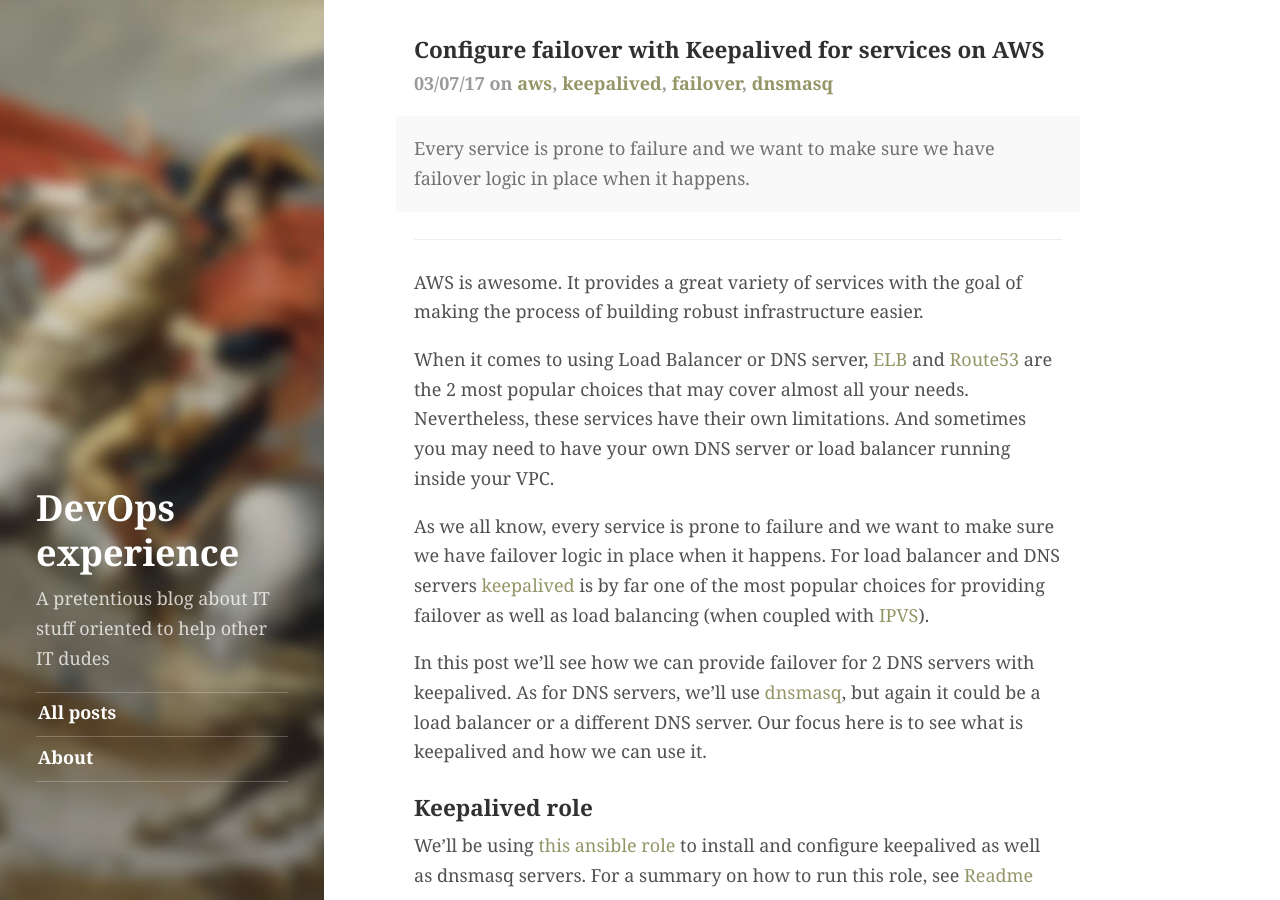
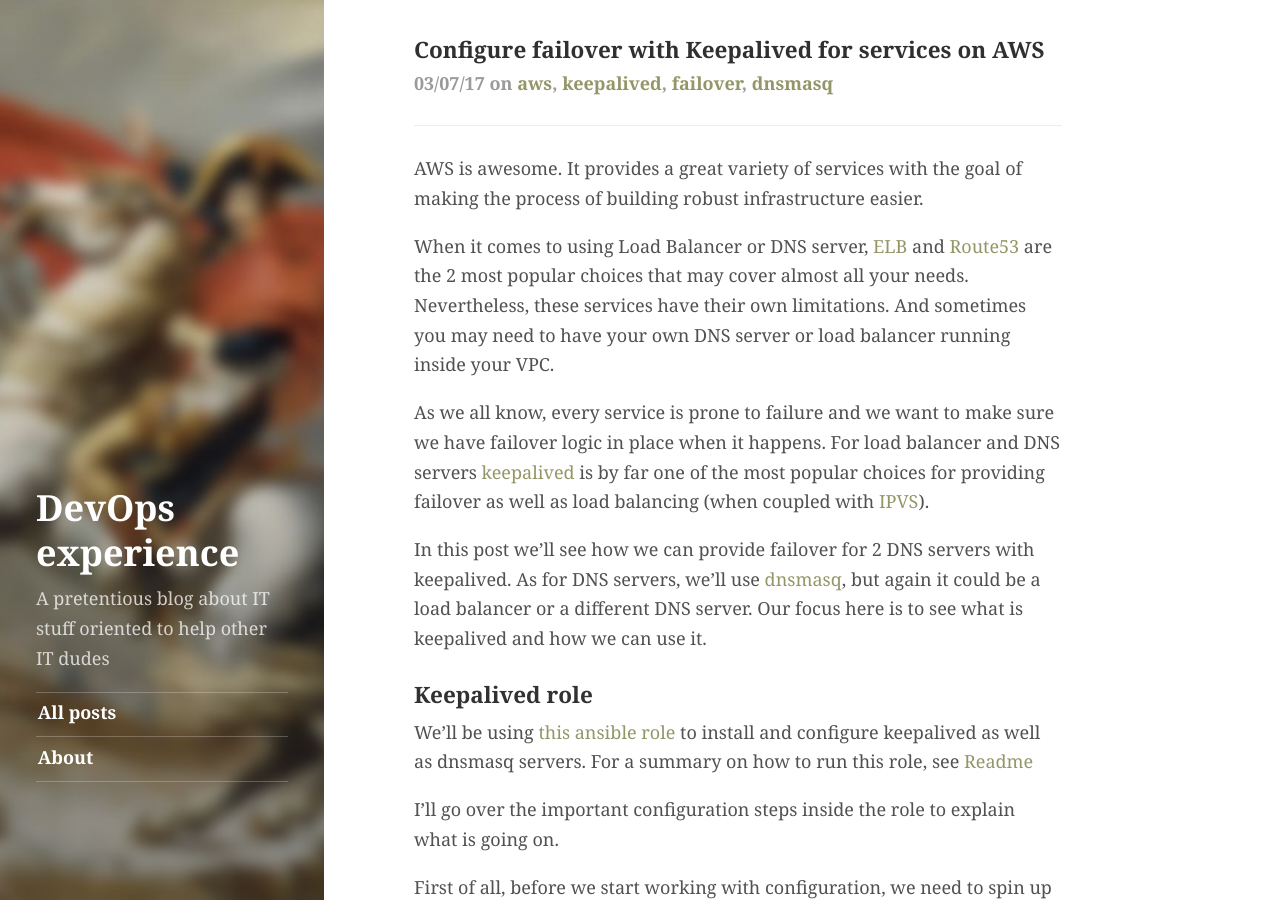
Before and after one commit to Artemmkin/Artemmkin.github.io, a Jekyll site: the page built from _posts/2017-03-07-keepalived-failover-for-dns.md, in a window 1280 px wide and 900 px high. Built offline with Jekyll 4.4.1, drawn with Linux system fonts in a browser that asks for light colours; comment, search, counter and statistics services are not loaded.

Commit message:
Edit keepalived post

```diff
--- a/_posts/2017-03-07-keepalived-failover-for-dns.md
+++ b/_posts/2017-03-07-keepalived-failover-for-dns.md
@@ -2,8 +2,6 @@
 layout: post
 title: Configure failover with Keepalived for services on AWS
 tags: [aws, keepalived, failover, dnsmasq]
-description: >
-  Every service is prone to failure and we want to make sure we have failover logic in place when it happens.
 ---
 AWS is awesome. It provides a great variety of services with the goal of making the process of building robust infrastructure easier.
 
```
